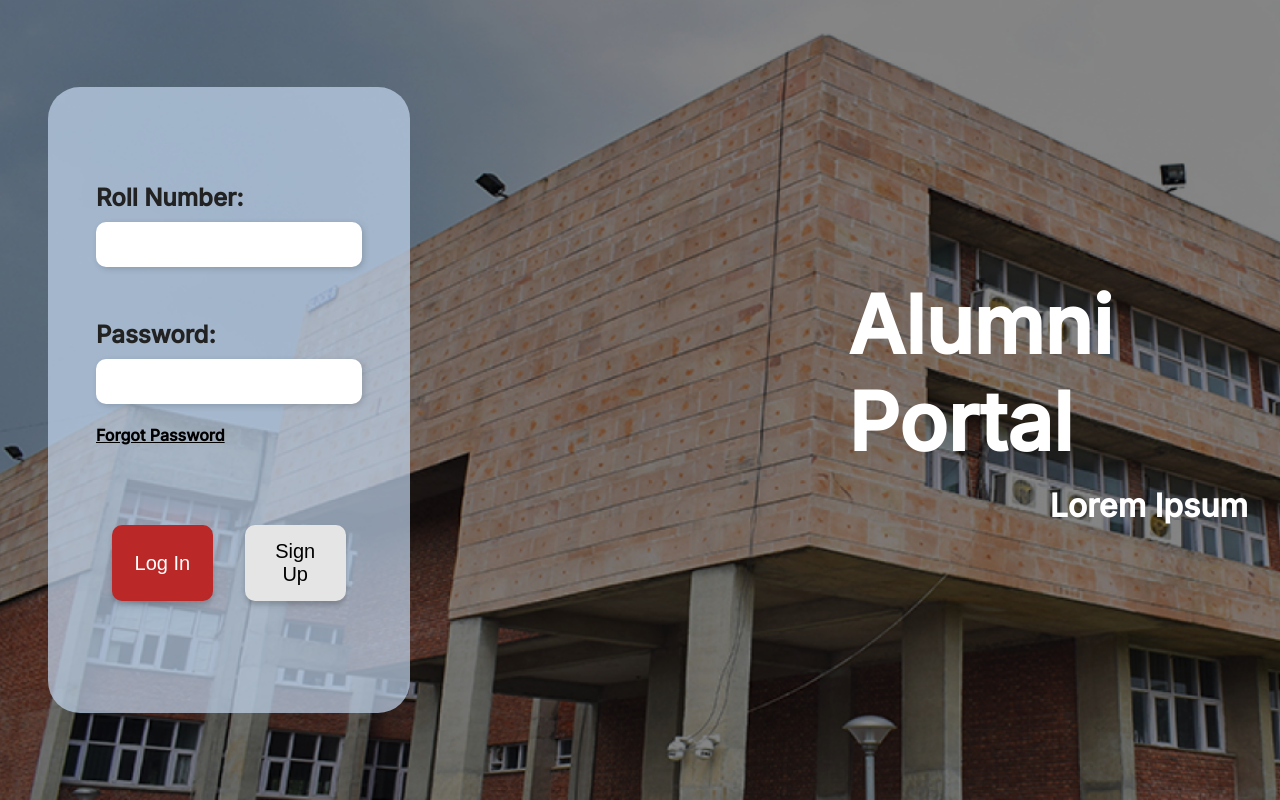
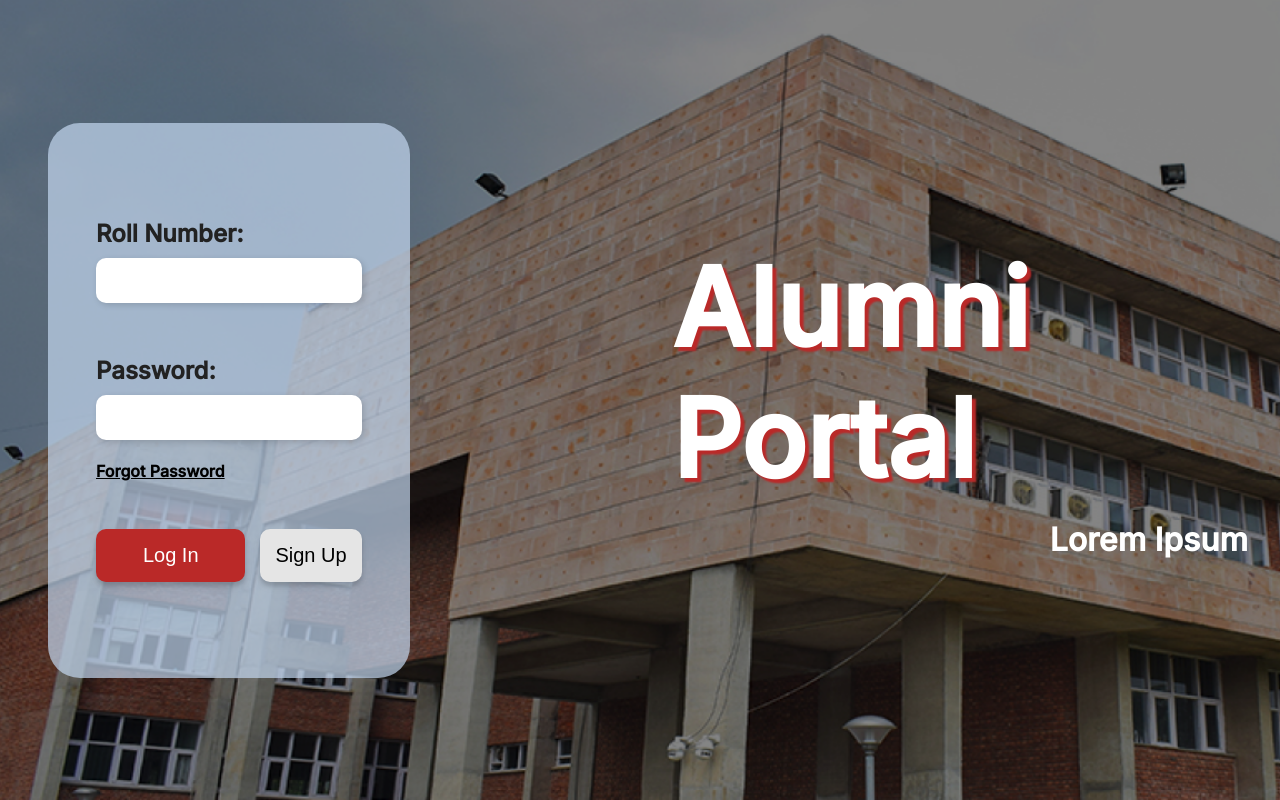
Before and after one commit to DevSoc-exe/alumni-portal, a React (Create React App) app: page / in a window 1280 px wide. Built offline with nearby package versions, Linux system fonts and the light colour scheme.

Commit message:
linked login signup

```diff
--- a/src/App.css
+++ b/src/App.css
@@ -11,7 +11,7 @@ body {
   background-repeat: no-repeat;
   background-size: cover;
   background-position: center;
-  font-family: 'Inter', sans-serif;
+  font-family: "Inter", sans-serif;
   color: #222;
   display: flex;
   align-items: center;
@@ -38,7 +38,7 @@ body {
 }
 
 .login_clg {
-  width: calc(40% - 3rem);
+  width: calc(50%);
   display: flex;
   flex-direction: column;
   justify-content: center;
@@ -47,9 +47,9 @@ body {
 }
 
 .login_clg h1 {
-  font-size: 5rem;
+  font-size: 6.75rem;
   color: #ffffff;
-  text-shadow: 2px 2px 1px 0px #BA2928;
+  text-shadow: 4px 4px 2px #BA2928;
 }
 
 .login_clg h3 {
@@ -83,36 +83,37 @@ body {
 
 .log_sign_btn {
   display: flex;
+  gap: 15px;
   justify-content: space-between;
   width: 100%;
-  margin: 2rem 0rem 1rem 0rem;
 }
 
 .log_sign_btn button {
   flex: 1;
-  margin: 0rem 1rem;
   border: none;
   border-radius: 10px;
   padding: 15px 15px;
   font-size: 20px;
-  box-shadow: rgba(0, 0, 0, 0.15) 0px 4px 4px 0px, rgba(0, 0, 0, 0.05) 0px 5px 10px;
+  box-shadow: rgba(0, 0, 0, 0.15) 0px 4px 4px 0px,
+    rgba(0, 0, 0, 0.05) 0px 5px 10px;
   transition: all 0.3s ease;
+  cursor: pointer;
 }
 
 .log_sign_btn button:first-child {
-  background-color: #BA2928;
+  background-color: #ba2928;
   color: white;
 }
 
 .log_sign_btn button:last-child {
-  background-color: #E5E5E5;
+  background-color: #e5e5e5;
   color: black;
 }
 
 .log_sign_btn button:hover {
-  transform: scale(1.05); /* Make the button 5% larger on hover */
-  box-shadow: rgba(0, 0, 0, 0.3) 0px 6px 12px 0px, rgba(0, 0, 0, 0.1) 0px 3px 6px 0px; /* Increase shadow */
-  cursor: pointer;
+  transform: scale(1.01);
+  box-shadow: rgba(0, 0, 0, 0.3) 0px 6px 12px 0px,
+    rgba(0, 0, 0, 0.1) 0px 3px 6px 0px;
 }
 
 .forgot-password-link {
--- a/src/App.js
+++ b/src/App.js
@@ -1,6 +1,7 @@
 import './App.css';
 import React from 'react';
-import { Routes, Route } from "react-router-dom"
+import { Routes, Route } from "react-router-dom";
+
 
 import { Login } from "./pages/Login"
 import { Signup } from "./pages/Signup"
--- a/src/pages/Login.js
+++ b/src/pages/Login.js
@@ -1,4 +1,5 @@
 import React, { useState } from "react";
+import { Link } from "react-router-dom";
 
 export function Login() {
   const [rollNumber, setRollNumber] = useState("");
@@ -41,6 +42,7 @@ export function Login() {
           </div>
         ) : (
           <div>
+
             <div className="text_input">
               <label>Roll Number:</label>
               <input
@@ -49,6 +51,7 @@ export function Login() {
                 onChange={(e) => setRollNumber(e.target.value)}
               />
             </div>
+
             <div className="text_input">
               <label>Password:</label>
               <input
@@ -62,16 +65,20 @@ export function Login() {
                   Forgot Password
                 </span>
               </div>
-            </div>
+              </div>
+
             <div className="log_sign_btn">
               <button className="log_btn" onClick={handleLogin}>
                 Log In
               </button>
-              <button className="sign_btn" onClick={handleSignUp}>
-                Sign Up
-              </button>
+              <Link to="/signup">
+                <button className="sign_btn">
+                  Sign Up
+                </button>
+              </Link>
             </div>
           </div>
+
         )}
 
         {showForgotPassword && (
```
